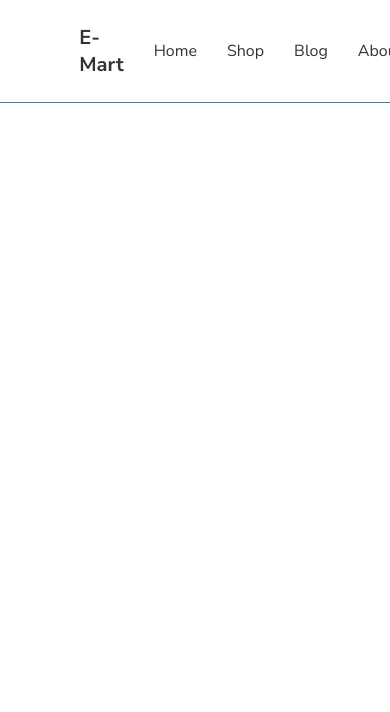
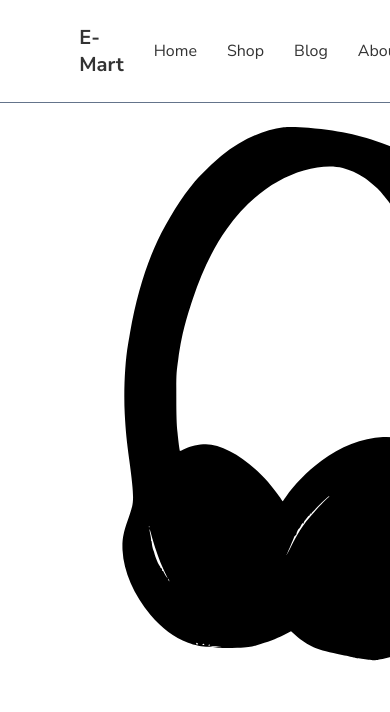
Before and after one commit to Prajna1999/Ecommerce-Site-Demo, a plain HTML site: page index.html in a window 390 px wide. Shown: the top 712 px of the page. Drawn offline with Linux system fonts and the light colour scheme.

Commit message:
add headphone svg

```diff
--- a/index.html
+++ b/index.html
@@ -54,6 +54,10 @@
 
     </div>
 
+    <div class="hero-image">
+       <img src="./assets/headphones.svg" alt="Beats Audio Headphones" height="560px" width="560px" srcset="">
+    </div>
+
 
     <script src="./src/script.js"></script>
 </body>
--- a/src/style.css
+++ b/src/style.css
@@ -32,7 +32,8 @@ body{
 }
 .container{
     width: 100%;
-    border-bottom: 1px solid #64748b;
+    border-bottom: 0.5px solid #64748b;
+    /* box-shadow:0 2px 1px 2px black; */
 }
 
 .nav-bar{
@@ -123,3 +124,13 @@ nav{
     /* height: 50px; */
     cursor: pointer;
 }
+.hero-image{
+    padding: 20px 0;
+    margin: 0 auto;
+    /* background-color: #1ea7fd; */
+}
+.hero-image img{
+    position: relative;
+    left: 5%;
+
+}
```
Also changed, not shown: assets/headphones.svg (added).
